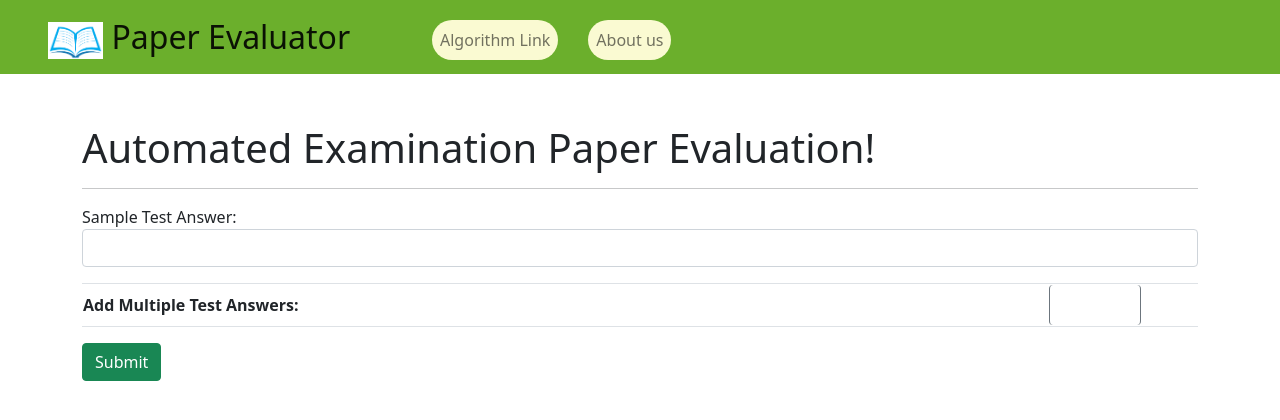
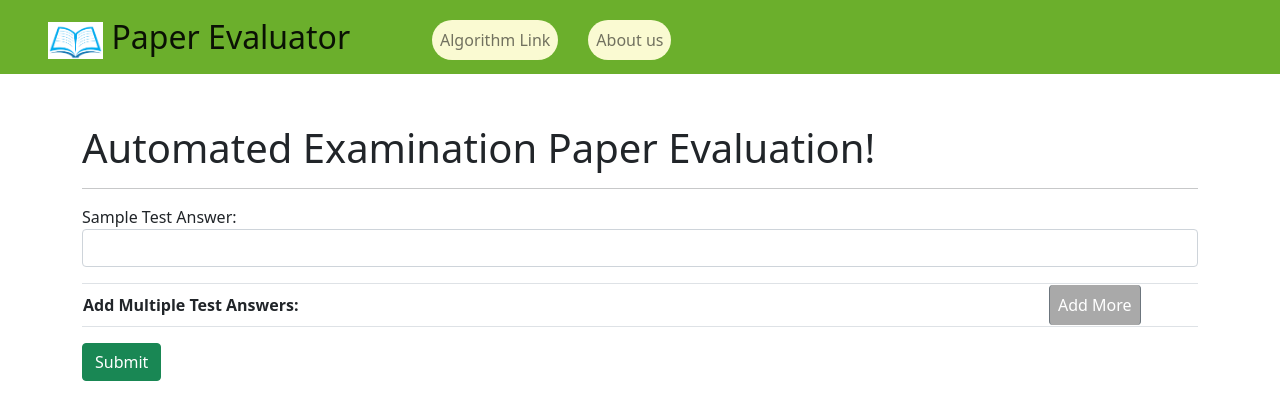
Before and after one commit to lucky4030/Automated-Evaluation-of-Exam-Paper, an Angular app: page / in a window 1280 px wide. Shown: the top 420 px of the page. Built offline with nearby package versions, Linux system fonts and the light colour scheme.

Commit message:
fixed button color

```diff
--- a/src/app/app.component.css
+++ b/src/app/app.component.css
@@ -21,3 +21,11 @@
 .add-more-button{
     width: 8%;
 }
+
+button.btn.btn-secondary {
+    background-color: darkgray;
+}
+
+button.btn.btn-danger {
+    background-color: crimson;
+}
```
